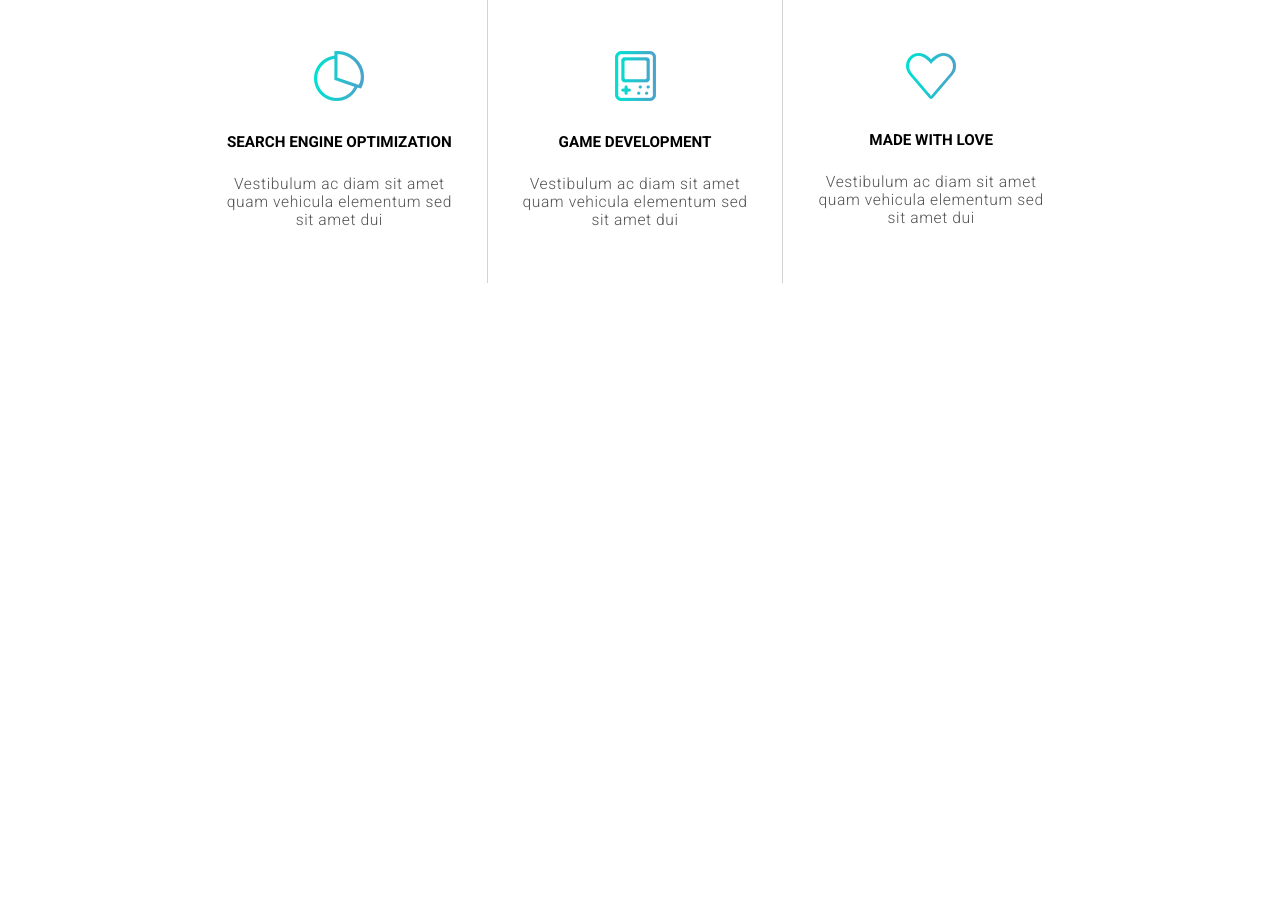
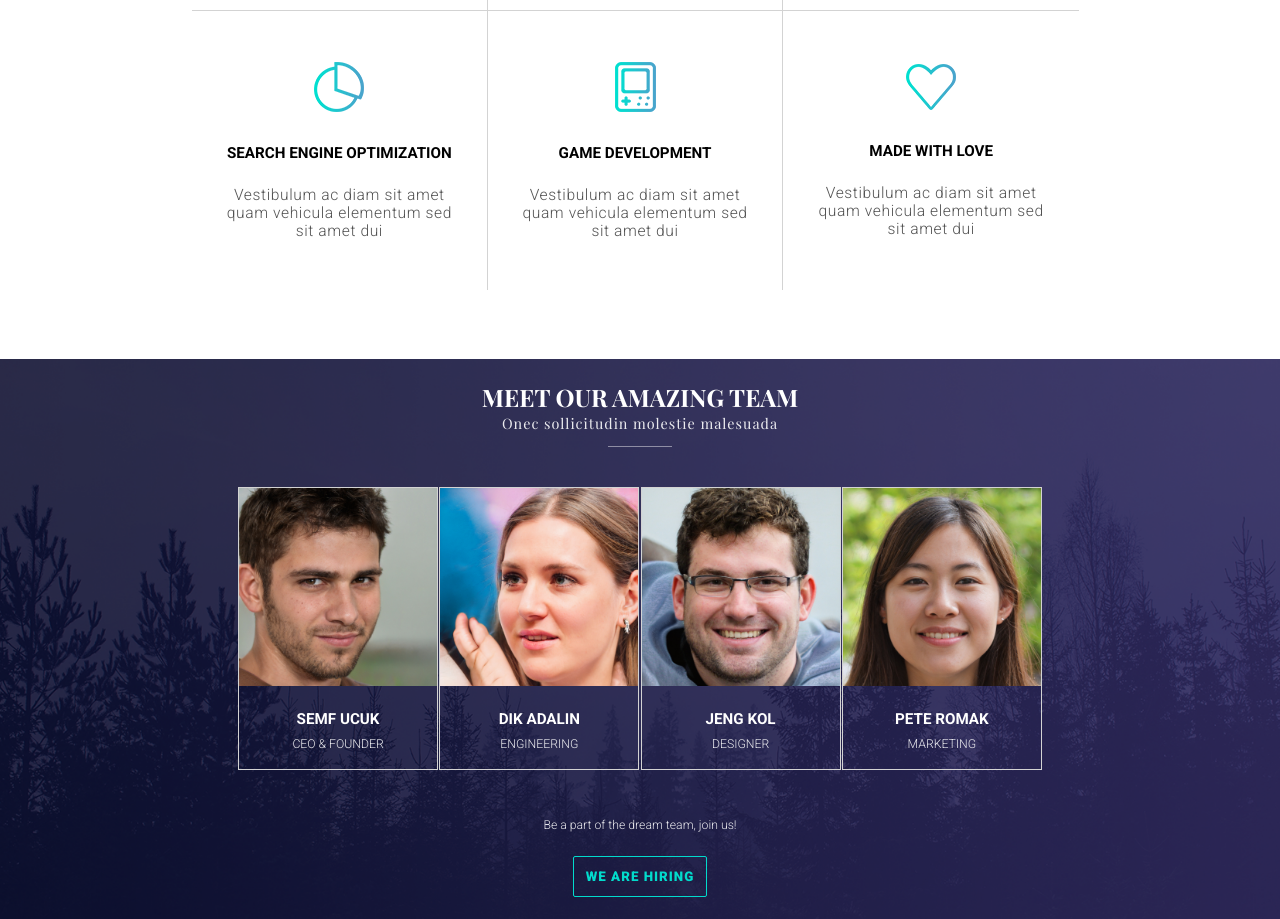
Before and after one commit to MyElectricSheep/CSS-Tajam, a plain HTML site: page index.html in a window 1280 px wide. Shown: the part 1801-2720 px from the top of the page. Before the commit the page ends 2084 px from the top, so only its background shows below. Drawn offline with nearby package versions, Linux system fonts and the light colour scheme; a web font is replaced by a local one.

Commit message:
Create meet our team section, refactor layout

```diff
--- a/css/style.css
+++ b/css/style.css
@@ -12,11 +12,6 @@ body {
     margin: 0;
     font-family: 'Roboto', sans-serif;
     font-weight: 300;
-    /* position: absolute;
-    top: 0;
-    bottom: 0;
-    left: 0;
-    right: 0; */
 }
 
 h1, h2, h3, h4, h5, h6, p {
@@ -99,6 +94,7 @@ ul a:hover {
     height: 70vh;
     display: flex;
     flex-direction: column;
+    /* border: 1px solid magenta; */
 }
 
 .header-container {
@@ -159,6 +155,7 @@ ul a:hover {
     flex-direction: column;
     justify-content: center;
     align-items: center;
+    /* border: 1px solid yellow; */
 }
 
 .we-are-awesome-section h1:after {
@@ -201,6 +198,7 @@ button:hover {
     height: 40vh;
     justify-content: space-around;
     align-items: center;
+    /* border: 1px solid blue; */
 }
 
 .our-story-section img {
@@ -223,7 +221,7 @@ button:hover {
     height: 60vh;
     justify-content: center;
     align-items: center;
-
+    /* border: 1px solid gold; */
 }
 
 .watch-background-image {
@@ -252,12 +250,14 @@ button:hover {
 /* EXPERTISE SECTION */
 
 .expertise-section {
-    height: 70vh;
+    height: 100vh;
     display: flex;
     flex-direction: column;
     align-items: center;
     justify-content: center;
     text-align: center;
+    /* border: 1px solid green; */
+
 }
 
 .top-content-expertise h2 {
@@ -278,14 +278,14 @@ button:hover {
     margin-top: 2rem;
     display: flex;
     flex-wrap: wrap;
+    height: 70vh;
+    /* border: 1px solid pink */
 }
 
 .expertise-grid-item {
     display: flex;
     flex-direction: column;
     width: 33%;
-    height: 80%;
-    /* height: 200px; */
     align-items: center;
     justify-content: center;;
 }
@@ -312,3 +312,73 @@ button:hover {
 .border-bottom {
     border-bottom: 1px solid lightgrey;
 }
+
+/* Meet the team section */
+
+.meet-the-team-section {
+    height: 70vh;
+    position: relative;
+    display: flex;
+    flex-direction: column;
+    align-items: center;
+    justify-content: center;
+    text-align: center;
+    /* border: 1px solid magenta; */
+}
+
+.meet-the-team-background-image {
+    background-image: url(../img/bgk-header.png);
+    height: inherit;
+    width: 100vw;
+    position: absolute;
+    background-position: center;
+    background-size: cover;
+    z-index: -1;
+    top: 50%;
+    left: 50%;
+    transform: translate(-50%, -50%);
+}
+
+.top-content-meet-the-team * {
+    color: white;
+}
+
+.top-content-meet-the-team h4:after {
+    content: "";
+    display: block;
+    margin: 0 auto;
+    width: 20%;
+    padding-top: 0.8rem;
+    border-bottom: 1px solid white;
+    opacity: 0.5;
+}
+
+.meet-the-team-section p {
+    color: white;
+    font-size: 0.765rem;
+    margin-top: 3rem;
+    margin-bottom: 1.5rem
+}
+
+.meet-the-team-card-container {
+    padding-top: 2.5rem;
+    display: flex;
+    width: 90%;
+    justify-content: space-evenly;
+}
+
+.meet-the-team-card {
+    width: 200px;
+    border: 1px solid lightgrey;
+}
+
+.meet-the-team-card img {
+    max-width: 100%;
+    object-fit: cover;
+    padding-bottom: 1.5em;
+}
+
+.meet-the-team-card p {
+    margin: 0.75em 0 1.5em 0;
+    text-transform: uppercase;
+}
--- a/index.html
+++ b/index.html
@@ -108,7 +108,37 @@
             </div>
          </div>
       </section>
-      <section class="meet-the-team-section"></section>
+      <section class="meet-the-team-section">
+        <div class="meet-the-team-background-image"></div>
+        <div class="top-content-meet-the-team">
+            <h2>Meet our amazing team</h2>
+            <h4>Onec sollicitudin molestie malesuada</h4>
+        </div>
+        <div class="meet-the-team-card-container">
+            <div class="meet-the-team-card">
+                <img src="./img/tajam-member-1.jpeg" alt="Tajam team member"/>
+                <h3>SEMF UCUK</h3>
+                <p>CEO & Founder</p>
+            </div>
+            <div class="meet-the-team-card">
+                <img src="./img/tajam-member-2.jpeg" alt="Tajam team member"/>
+                <h3>DIK ADALIN</h3>
+                <p>Engineering</p>
+            </div>
+            <div class="meet-the-team-card">
+                <img src="./img/tajam-member-3.jpeg" alt="Tajam team member"/>
+                <h3>JENG KOL</h3>
+                <p>Designer</p>
+            </div>
+            <div class="meet-the-team-card">
+                <img src="./img/tajam-member-4.jpeg" alt="Tajam team member"/>
+                <h3>PETE ROMAK</h3>
+                <p>Marketing</p>
+            </div>
+        </div>
+        <p>Be a part of the dream team, join us!</p>
+        <button>We are hiring</button>
+      </section>
       <section class="mail-section"></section>
       <footer></footer>
     </div>
```
Also changed, not shown: img/tajam-member-1.jpeg (added), img/tajam-member-2.jpeg (added), img/tajam-member-3.jpeg (added), img/tajam-member-4.jpeg (added).
